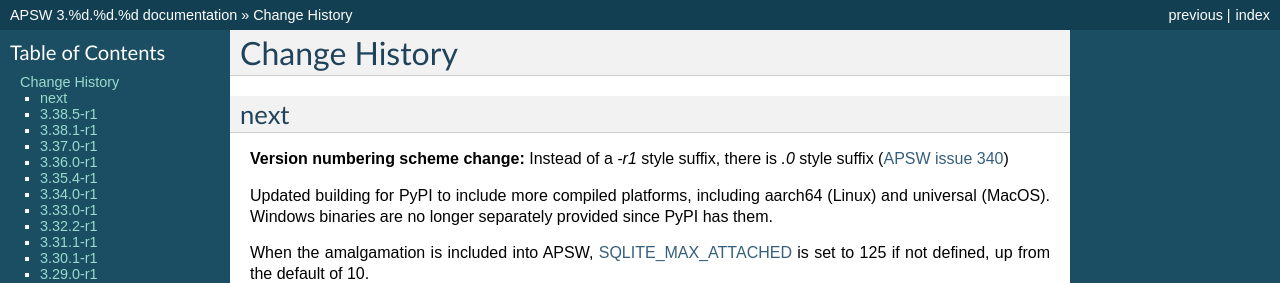
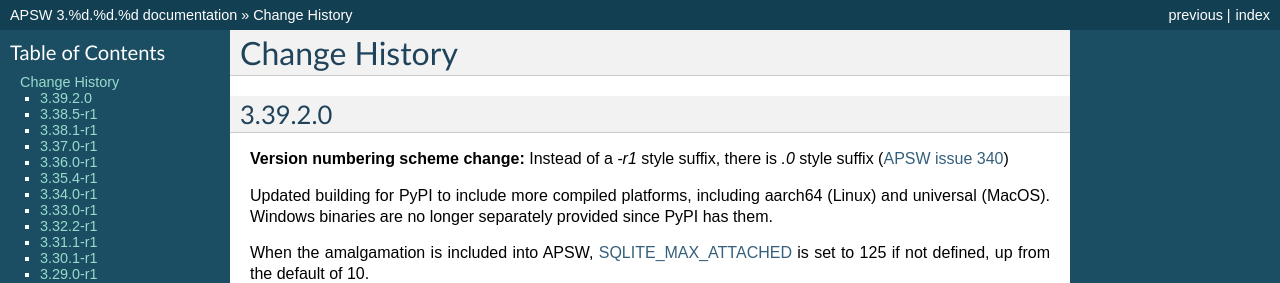
Before and after one commit to rogerbinns/apsw, a Sphinx documentation site: the page built from doc/changes.rst, in a window 1280 px wide and 900 px high. Shown: the top 283 px of the window. Built offline with Sphinx 7.4.7, drawn with Linux system fonts in a browser that asks for light colours; pages that are not in the unit, such as notebooks, are missing from menus; the version number is read from the project's files by our own code.

Commit message:
Materialize version

```diff
--- a/doc/changes.rst
+++ b/doc/changes.rst
@@ -2,8 +2,8 @@
 **************
 .. currentmodule:: apsw
 
-next
-====
+3.39.2.0
+========
 
 **Version numbering scheme change:** Instead of a *-r1* style suffix,
 there is *.0* style suffix (:issue:`340`)
```
